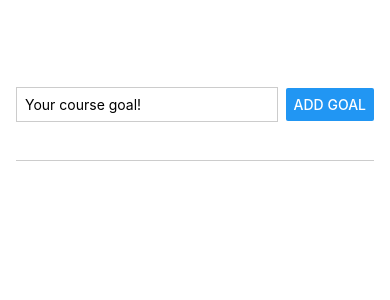
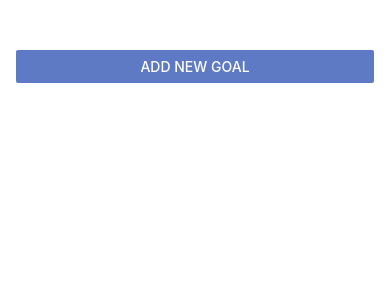
Before and after one commit to ErxrilOwl/RNCourse, a React Native app: screen / in a window 390 px wide. Shown: the top 300 px of the page. Built offline with nearby package versions, Linux system fonts and the light colour scheme.

Commit message:
feat: added modal

```diff
--- a/App.js
+++ b/App.js
@@ -1,21 +1,24 @@
 import { useState } from 'react';
 import {
   StyleSheet,
-  Text,
   View,
-  TextInput,
-  ScrollView,
-  FlatList
+  FlatList,
+  Button
 } from 'react-native';
 import { GoalItem } from './components/GoalItem';
 import { GoalInput } from './components/GoalInput';
 
 export default function App() {
+  const [modalIsVisible, setModalIsVisible] = useState(false);
   const [courseGoals, setCourseGoals] = useState([]);
 
   const addGoalHandler = (enteredGoalText) => {
     console.log('Add goal!', enteredGoalText);
     setCourseGoals((currentGoals) => [...currentGoals, { text: enteredGoalText, id: Math.random().toString() }]);
+  }
+
+  const startAddGoalHandler = () => {
+    setModalIsVisible(true);
   }
 
   const deleteGoalHandler = (id) => {
@@ -31,7 +34,10 @@
 
   return (
     <View style={styles.appContainer}>
-      <GoalInput onAddGoal={addGoalHandler} />
+      <Button title='Add New Goal' color="#5E7AC4" onPress={startAddGoalHandler} />
+
+      <GoalInput onAddGoal={addGoalHandler} visible={modalIsVisible}/>
+
       <View style={styles.goalsContainer}>
         <FlatList
           alwaysBounceVertical={false}
--- a/components/GoalInput.js
+++ b/components/GoalInput.js
@@ -1,5 +1,5 @@
 import { useState } from 'react';
-import { View, TextInput, Button, StyleSheet } from 'react-native';
+import { View, TextInput, Button, StyleSheet, Modal } from 'react-native';
 
 export const GoalInput = (props) => {
     const [enteredGoalText, setEnteredGoalText] = useState('');
@@ -14,6 +14,7 @@
     }
 
     return (
+        <Modal visible={props.visible} animationType='slide'>
             <View style={styles.inputContainer}>
                 <TextInput
                     style={styles.textInput}
@@ -24,6 +25,7 @@
                     title='Add Goal'
                     onPress={addGoalHandler} />
             </View>
+        </Modal>
     )
 }
 
```
Lines whose indentation alone changed are shown as unchanged.
